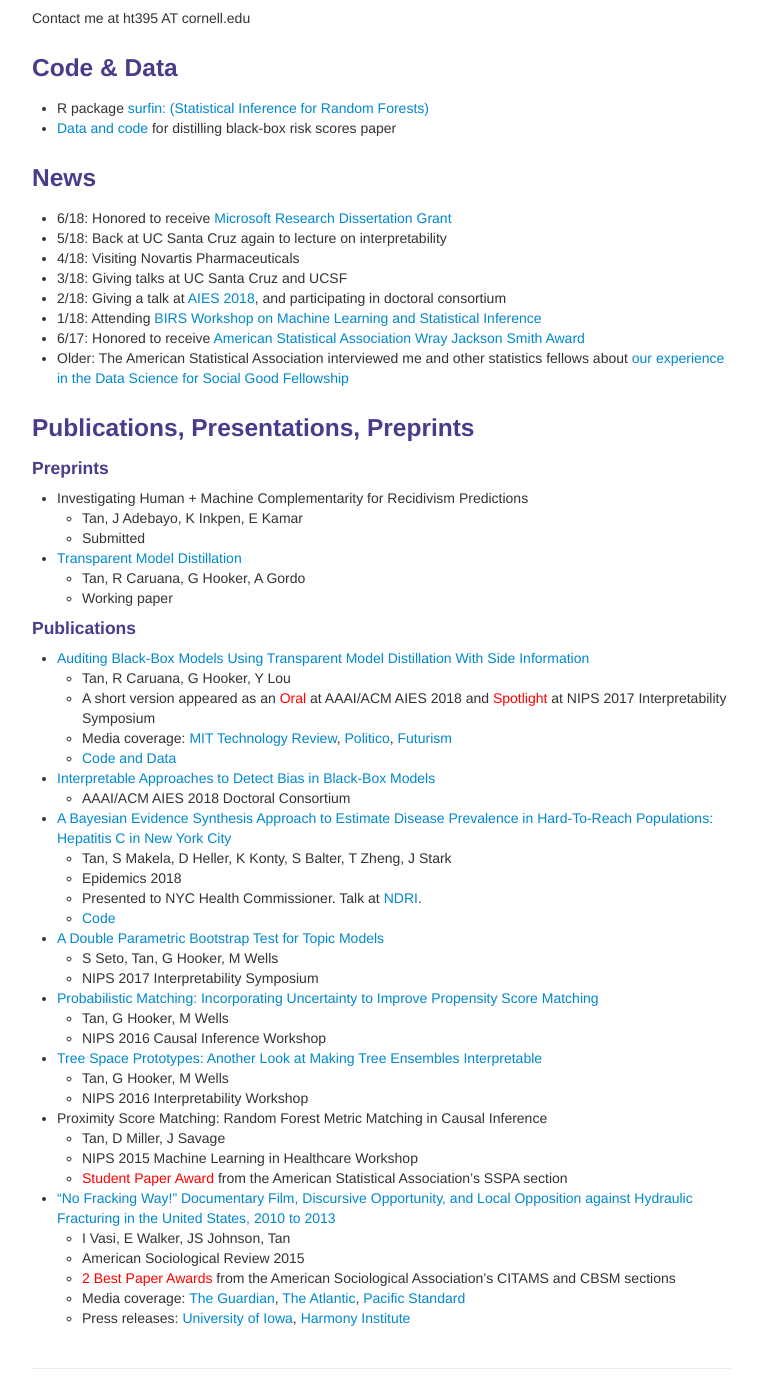
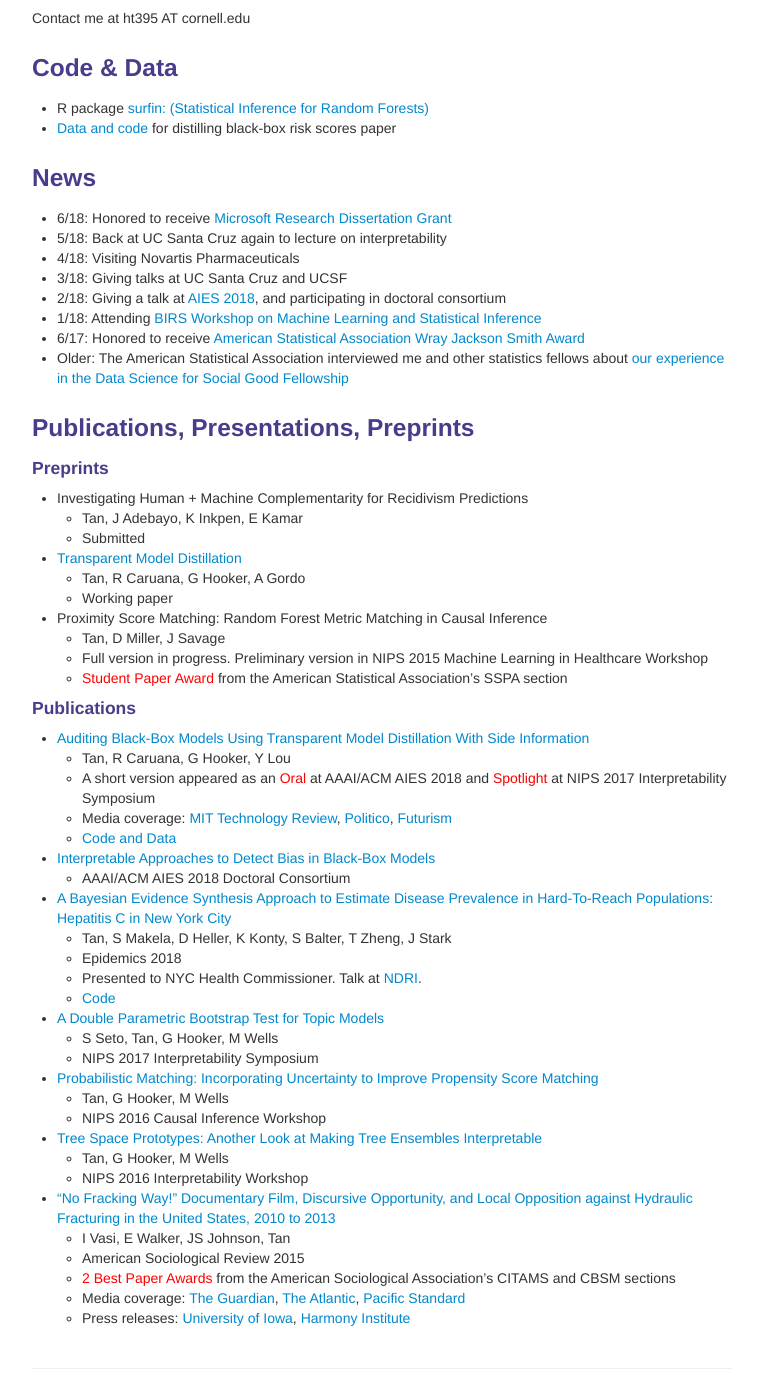
Before and after one commit to shftan/shftan.github.io, a Jekyll site: the page built from index.md, in a window 1280 px wide and 1400 px high, scrolled down 354 px. Shown: the whole window, without its empty margins (258-1021 px from the left). Built offline with Jekyll 4.4.1, drawn with Linux system fonts in a browser that asks for light colours; part of the change alters nothing that is shown.

Commit message:
Update index.md

```diff
--- a/index.md
+++ b/index.md
@@ -42,6 +42,10 @@ Contact me at ht395 AT cornell.edu
 - [Transparent Model Distillation](https://arxiv.org/abs/1801.08640)
    - Tan, R Caruana, G Hooker, A Gordo
    - Working paper
+- Proximity Score Matching: Random Forest Metric Matching in Causal Inference
+   - Tan, D Miller, J Savage
+   - Full version in progress. Preliminary version in NIPS 2015 Machine Learning in Healthcare Workshop
+   - <span style="color:red">Student Paper Award</span> from the American Statistical Association's SSPA section
 <h4>Publications</h4>
 - [Auditing Black-Box Models Using Transparent Model Distillation With Side Information](https://arxiv.org/abs/1710.06169)
    - Tan, R Caruana, G Hooker, Y Lou
@@ -64,10 +68,6 @@ Contact me at ht395 AT cornell.edu
 - [Tree Space Prototypes: Another Look at Making Tree Ensembles Interpretable](https://arxiv.org/abs/1611.07115)
    - Tan, G Hooker, M Wells
    - NIPS 2016 Interpretability Workshop
-- Proximity Score Matching: Random Forest Metric Matching in Causal Inference
-   - Tan, D Miller, J Savage
-   - NIPS 2015 Machine Learning in Healthcare Workshop
-   - <span style="color:red">Student Paper Award</span> from the American Statistical Association's SSPA section
 - ["No Fracking Way!" Documentary Film, Discursive Opportunity, and Local Opposition against Hydraulic Fracturing in the United States, 2010 to 2013](http://journals.sagepub.com/doi/abs/10.1177/0003122415598534)
    - I Vasi, E Walker, JS Johnson, Tan
    - American Sociological Review 2015
```
